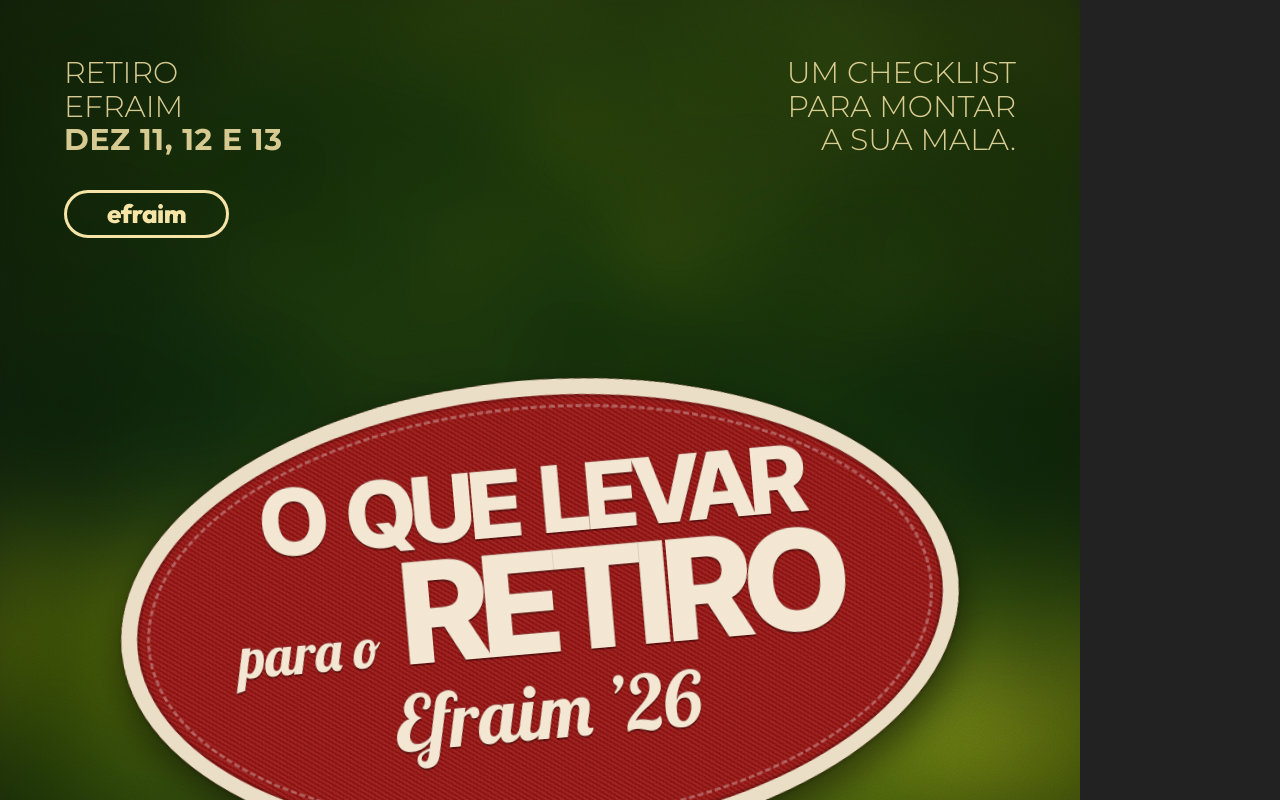
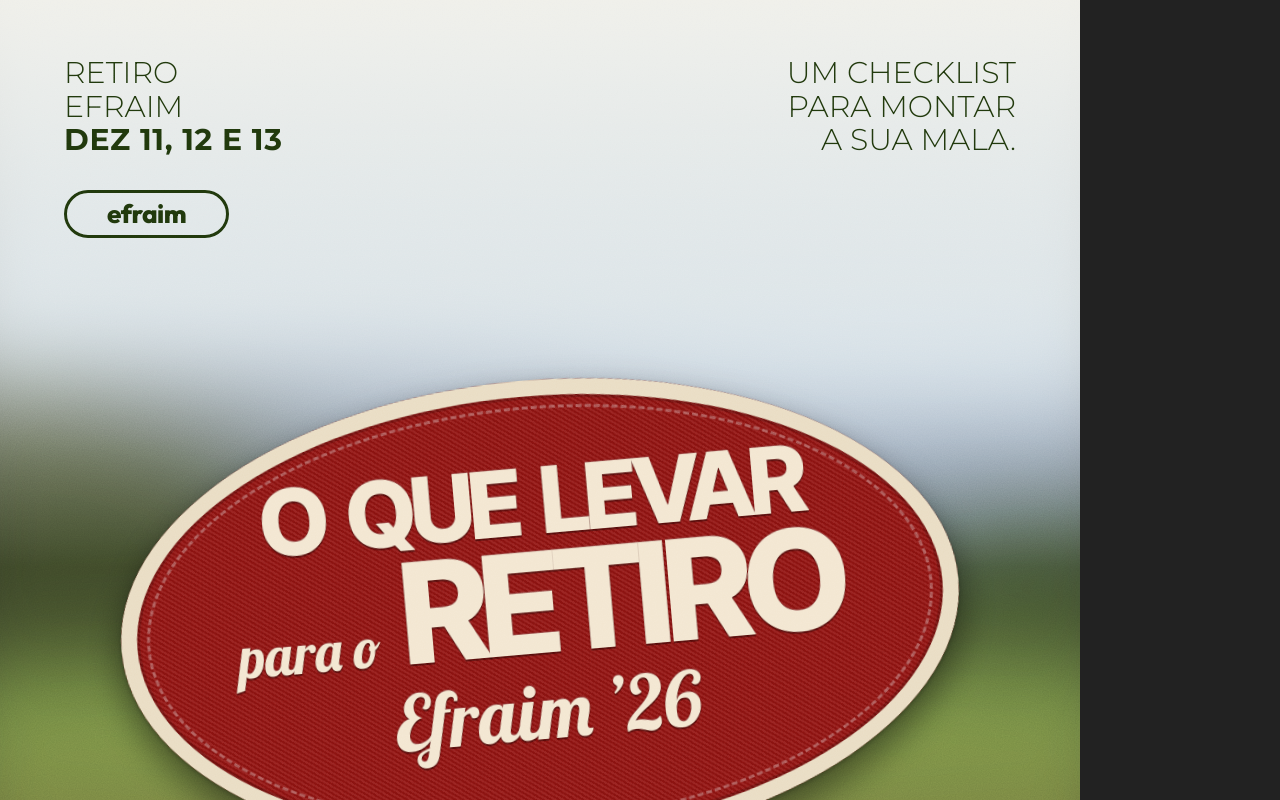
Before and after one commit to gabrieldsn0-stack/etc, a plain HTML site: page retiro-efraim/artes/carrossel-o-que-levar/01-capa.html in a window 1280 px wide. Shown: the top 800 px of the page. Drawn offline with Linux system fonts and the light colour scheme.

Commit message:
O que levar: capa com campo desfocado, bandeirinha sem cobrir a lista, 'mais' legível
Co-Authored-By: Claude Opus 5.5 <noreply@anthropic.com>
Claude-Session: https://claude.ai/code/session_01LeUD47ZwT7dCEC6s1yGkTC

```diff
--- a/retiro-efraim/artes/carrossel-o-que-levar/01-capa.html
+++ b/retiro-efraim/artes/carrossel-o-que-levar/01-capa.html
@@ -1,9 +1,10 @@
 <!doctype html><meta charset="utf-8"><link rel="stylesheet" href="levar.css"><svg width="0" height="0" style="position:absolute"><defs><pattern id="cet" width="5" height="5" patternUnits="userSpaceOnUse" patternTransform="rotate(35)"><rect width="5" height="5" fill="#fff" opacity=".07"/><rect y="2.5" width="5" height="2.5" fill="#000" opacity=".07"/></pattern></defs></svg>
 <div class="arte grao">
-  <img class="borrado" src="../../fundos/pasto-feed.jpg" alt=""><div class="vinheta"></div>
-  <div class="cnt" style="left:64px;top:56px;font-size:30px">Retiro<br>Efraim<br><b>Dez 11, 12 e 13</b></div>
-  <span class="pilula abs" style="left:64px;top:190px;height:48px;font-size:26px">efraim</span>
-  <div class="cnt" style="right:64px;top:56px;text-align:right;font-size:30px">Um checklist<br>para montar<br>a sua mala.</div>
+  <img class="borrado" src="../../fundos/paisagem-feed.jpg" alt="" style="filter:blur(46px) saturate(.85) brightness(1.08)">
+  <div class="abs" style="inset:0;background:linear-gradient(180deg,rgba(246,244,236,.92) 0%,rgba(240,240,232,.6) 22%,rgba(240,240,232,0) 42%),linear-gradient(0deg,rgba(14,28,6,.55),transparent 35%)"></div>
+  <div class="cnt" style="left:64px;top:56px;font-size:30px;color:var(--pasto);opacity:1">Retiro<br>Efraim<br><b>Dez 11, 12 e 13</b></div>
+  <span class="pilula abs" style="left:64px;top:190px;height:48px;font-size:26px;color:var(--pasto);border-color:var(--pasto)">efraim</span>
+  <div class="cnt" style="right:64px;top:56px;text-align:right;font-size:30px;color:var(--pasto);opacity:1">Um checklist<br>para montar<br>a sua mala.</div>
   <div class="pt oval" style="--c:#8E1210;--b:16px;left:120px;top:380px;width:840px;height:470px;transform:rotate(-5deg)">
     <div style="display:grid;justify-items:center;gap:0;transform:translateY(-6px)">
       <span class="blk bord" style="font-size:92px">O que levar</span>
```
Also changed, not shown: retiro-efraim/artes/carrossel-o-que-levar/03-higiene.html (+1 -1 lines), retiro-efraim/artes/carrossel-o-que-levar/05-mais-importante.html (+1 -1 lines), retiro-efraim/artes/carrossel-o-que-levar/png/03-higiene.png, 2 other files.
